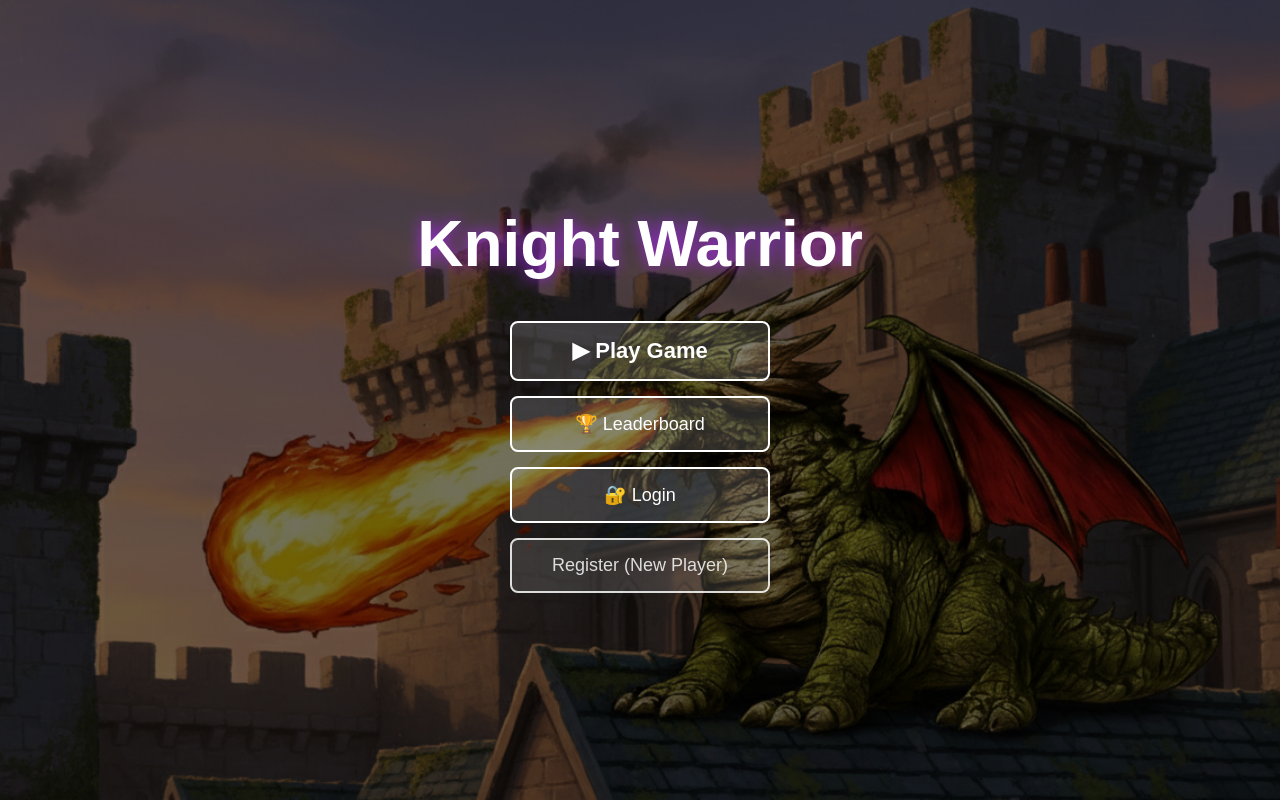
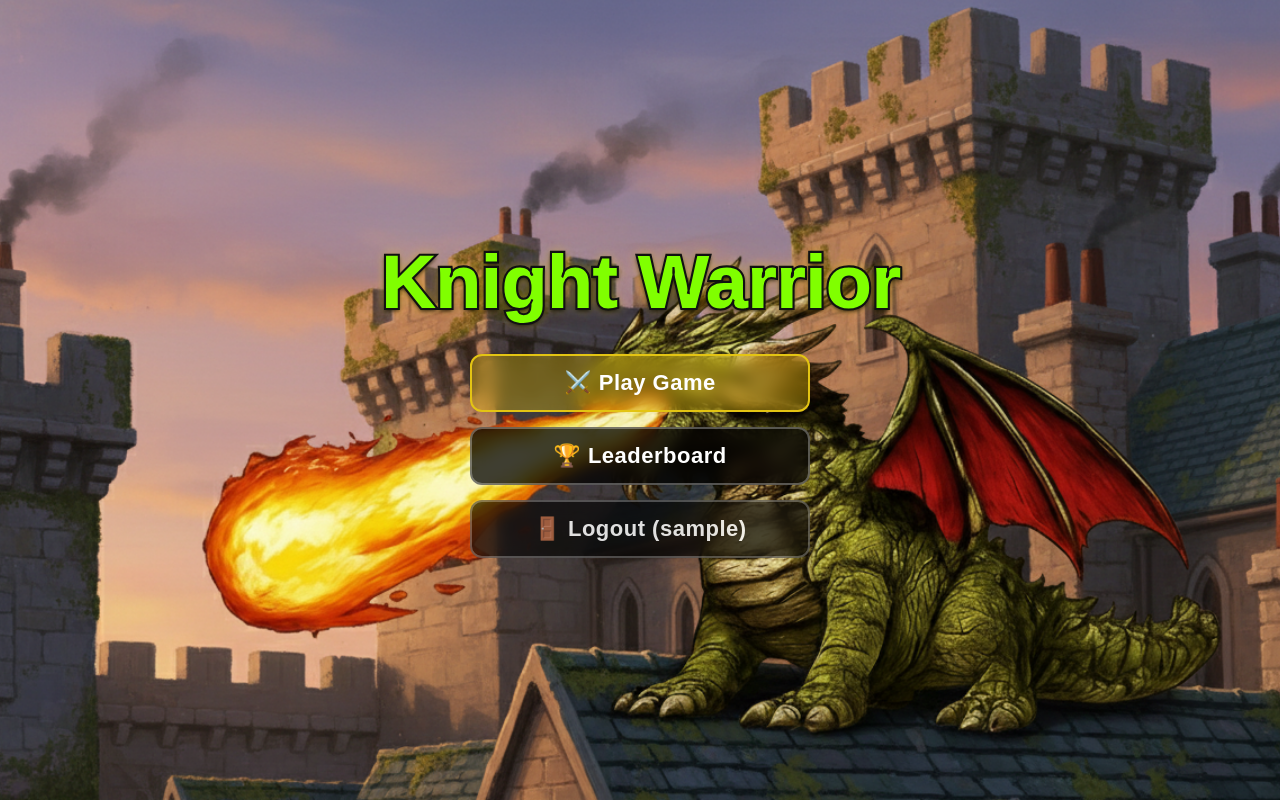
Before and after one commit to RakshatTiwari/browser-game-platform-flask, a Flask app: page / in a window 1280 px wide. Run offline with Flask 3, Linux system fonts and the light colour scheme; the visitor is signed in with stand-in values (Sample User, id 1); parts of the project's set-up code (start-up, migrations or seed data) failed here and were passed over.

Commit message:
Fixing game layout

```diff
--- a/app.py
+++ b/app.py
@@ -1,157 +1,315 @@
+import os
 import sqlite3
-from flask import Flask, render_template, request, redirect, session, url_for
-from werkzeug.security import generate_password_hash, check_password_hash
 
-# --------------------------------------------------
-# APP CONFIGURATION
-# --------------------------------------------------
+from flask import (
+    Flask,
+    render_template,
+    request,
+    redirect,
+    session,
+    url_for
+)
+
+from werkzeug.security import (
+    generate_password_hash,
+    check_password_hash
+)
 
 app = Flask(__name__)
-app.secret_key = "knight-warrior-secret"
+app.secret_key = os.environ.get(
+    "SECRET_KEY",
+    "change-this-secret-key"
+)
 
 DATABASE = "project.db"
 
-# --------------------------------------------------
-# DATABASE CONNECTION HELPER
-# --------------------------------------------------
+
+# -------------------------------
+# DATABASE HELPERS
+# -------------------------------
 
 def get_db():
-    """Connect to SQLite database."""
     conn = sqlite3.connect(DATABASE)
     conn.row_factory = sqlite3.Row
     return conn
 
-# --------------------------------------------------
-# ROUTES
-# --------------------------------------------------
+
+def init_db():
+
+    conn = sqlite3.connect(DATABASE)
+
+    with open("schema.sql", "r") as f:
+        conn.executescript(f.read())
+
+    conn.commit()
+    conn.close()
+
+
+if not os.path.exists(DATABASE):
+    init_db()
+
+
+# -------------------------------
+# HOME
+# -------------------------------
 
 @app.route("/")
 def index():
-    """Landing page."""
-    return render_template("index.html")
 
+    user = session.get("username")
+
+    return render_template(
+        "index.html",
+        user=user
+    )
+
+
+# -------------------------------
+# REGISTER
+# -------------------------------
 
 @app.route("/register", methods=["GET", "POST"])
 def register():
-    """User registration."""
+
     if request.method == "POST":
+
         username = request.form.get("username")
         password = request.form.get("password")
+        confirmation = request.form.get("confirmation")
 
-        if not username or not password:
-            return "Missing username or password"
+        if not username:
+            return render_template(
+                "register.html",
+                error="Username required"
+            )
+
+        if not password:
+            return render_template(
+                "register.html",
+                error="Password required"
+            )
+
+        if password != confirmation:
+            return render_template(
+                "register.html",
+                error="Passwords do not match"
+            )
 
         db = get_db()
-        cur = db.cursor()
 
-        # Check if user already exists
-        cur.execute("SELECT id FROM users WHERE username = ?", (username,))
-        if cur.fetchone():
+        existing = db.execute(
+            "SELECT id FROM users WHERE username = ?",
+            (username,)
+        ).fetchone()
+
+        if existing:
+
             db.close()
-            return "User already exists"
 
-        # Store hashed password
-        hashed = generate_password_hash(password)
-        cur.execute(
-            "INSERT INTO users (username, password) VALUES (?, ?)",
-            (username, hashed)
+            return render_template(
+                "register.html",
+                error="Username already exists"
+            )
+
+        hashed_password = generate_password_hash(
+            password
+        )
+
+        db.execute(
+            """
+            INSERT INTO users
+            (username, password)
+            VALUES (?, ?)
+            """,
+            (username, hashed_password)
         )
 
         db.commit()
         db.close()
 
-        return redirect(url_for("login"))
+        return redirect(
+            url_for("login")
+        )
 
-    return render_template("register.html")
+    return render_template(
+        "register.html"
+    )
 
+
+# -------------------------------
+# LOGIN
+# -------------------------------
 
 @app.route("/login", methods=["GET", "POST"])
 def login():
-    """User login."""
+
     if request.method == "POST":
+
         username = request.form.get("username")
         password = request.form.get("password")
 
         db = get_db()
-        cur = db.cursor()
 
-        cur.execute("SELECT * FROM users WHERE username = ?", (username,))
-        user = cur.fetchone()
+        user = db.execute(
+            """
+            SELECT *
+            FROM users
+            WHERE username = ?
+            """,
+            (username,)
+        ).fetchone()
+
         db.close()
 
-        if user and check_password_hash(user["password"], password):
-            session["user_id"] = user["id"]
-            session["username"] = user["username"]
-            return redirect(url_for("index"))
+        if not user:
 
-        return "Invalid username or password"
+            return render_template(
+                "login.html",
+                error="Invalid username or password"
+            )
 
-    return render_template("login.html")
+        if not check_password_hash(
+            user["password"],
+            password
+        ):
 
+            return render_template(
+                "login.html",
+                error="Invalid username or password"
+            )
+
+        session["user_id"] = user["id"]
+        session["username"] = user["username"]
+
+        return redirect(
+            url_for("game")
+        )
+
+    return render_template(
+        "login.html"
+    )
+
+
+# -------------------------------
+# LOGOUT
+# -------------------------------
 
 @app.route("/logout")
 def logout():
-    """Logout user."""
+
     session.clear()
-    return redirect(url_for("index"))
 
+    return redirect(
+        url_for("index")
+    )
+
+
+# -------------------------------
+# GAME PAGE
+# -------------------------------
 
 @app.route("/game")
 def game():
-    """Game page (login required)."""
+
+    if "user_id" not in session:
+
+        return redirect(
+            url_for("login")
+        )
+
+    return render_template(
+        "game.html"
+    )
+
+
+# -------------------------------
+# SAVE SCORE
+# -------------------------------
+
+@app.route("/save_score", methods=["POST"])
+def save_score():
+
     if "user_id" not in session:
         return redirect(url_for("login"))
 
-    return render_template("game.html")
+    try:
+        score = int(
+            request.form.get(
+                "score",
+                0
+            )
+        )
+    except ValueError:
+        score = 0
 
-
-@app.route("/save_score", methods=["POST"])
-def save_score():
-    """Save score after game over."""
-    if "user_id" not in session:
-        return redirect(url_for("login"))
-
-    score = request.form.get("score")
-    if score is None:
-        return redirect(url_for("game"))
+    score = max(
+        0,
+        min(score, 999999)
+    )
 
     db = get_db()
-    cur = db.cursor()
 
-    cur.execute(
-        "INSERT INTO scores (user_id, score) VALUES (?, ?)",
-        (session["user_id"], score)
+    db.execute(
+        """
+        INSERT INTO scores
+        (
+            user_id,
+            score
+        )
+        VALUES (?, ?)
+        """,
+        (
+            session["user_id"],
+            score
+        )
     )
 
     db.commit()
     db.close()
 
-    return redirect(url_for("leaderboard"))
+    return redirect(
+        url_for("leaderboard")
+    )
 
+# -------------------------------
+# LEADERBOARD
+# -------------------------------
 
 @app.route("/leaderboard")
 def leaderboard():
-    """Show top scores."""
+
     db = get_db()
-    cur = db.cursor()
 
-    cur.execute("""
-        SELECT users.username, scores.score
+    scores = db.execute(
+        """
+        SELECT
+            users.username,
+            MAX(scores.score) AS score
+
         FROM scores
-        JOIN users ON scores.user_id = users.id
-        ORDER BY scores.score DESC
+
+        JOIN users
+        ON users.id = scores.user_id
+
+        GROUP BY users.id
+
+        ORDER BY score DESC
+
         LIMIT 10
-    """)
+        """
+    ).fetchall()
 
-    scores = cur.fetchall()
     db.close()
 
-    return render_template("leaderboard.html", scores=scores)
+    return render_template(
+        "leaderboard.html",
+        scores=scores
+    )
 
 
-# --------------------------------------------------
-# RUN APPLICATION
-# --------------------------------------------------
+# -------------------------------
+# RUN
+# -------------------------------
 
 if __name__ == "__main__":
     app.run(debug=True)
--- a/static/styles.css
+++ b/static/styles.css
@@ -9,7 +9,8 @@
   font-family: Arial, Helvetica, sans-serif;
 }
 
-html, body {
+html,
+body {
   width: 100%;
   height: 100%;
   background-color: #111;
@@ -53,11 +54,10 @@ html, body {
   justify-content: center;
   align-items: center;
   text-align: center;
-}
-
-.game-title {
-    font-size: 48px;
-    margin-bottom: 24px;
+  background: rgba(0,0,0,0.35);
+  backdrop-filter: blur(4px);
+  padding: 40px;
+  border-radius: 20px;
 }
 
 .menu-buttons {
@@ -76,6 +76,16 @@ html, body {
   flex-direction: column;
   justify-content: center;
   align-items: center;
+}
+
+.error-message {
+  background-color: #cc2222;
+  color: #fff;
+  padding: 12px 16px;
+  border-radius: 4px;
+  margin-bottom: 20px;
+  text-align: center;
+  font-weight: bold;
 }
 
 .form-group {
@@ -144,29 +154,49 @@ html, body {
   background-color: #000;
 }
 
-body.landing {
-    margin: 0;
-    height: 100vh;
+.landing-wrapper {
   background: url("/static/assets/thumbnail.png") no-repeat center center fixed;
   background-size: cover;
-    font-family: Arial, sans-serif;
 }
 
 .overlay {
-    width: 100%;
-    height: 100%;
-    background: rgba(0, 0, 0, 0.55);
-    display: flex;
-    flex-direction: column;
-    align-items: center;
-    justify-content: center;
+    min-height: 100vh;
+
+    display:flex;
+    flex-direction:column;
+    align-items:center;
+    justify-content:center;
 }
 
 .game-title {
-    color: #ffffff;
-    font-size: 64px;
-    margin-bottom: 40px;
-    text-shadow: 0 0 15px rgba(176, 38, 255, 0.8);
+    font-size: 72px;
+    font-weight: 1000;
+
+    color: #80ff00;
+
+    -webkit-text-stroke: 2px #111;
+
+    text-shadow:
+        0 2px 4px rgba(0,0,0,0.8),
+        0 0 10px rgba(255,215,0,0.5);
+
+    margin-bottom: 30px;
+    animation: pulseGlow 2s infinite;
+}
+
+@keyframes pulseGlow {
+
+    0% {
+        transform: scale(1);
+    }
+
+    50% {
+        transform: scale(1.04);
+    }
+
+    100% {
+        transform: scale(1);
+    }
 }
 
 .menu {
@@ -176,25 +206,56 @@ body.landing {
 }
 
 .btn {
-    padding: 15px 40px;
-    font-size: 18px;
+    width: 340px;
+
+    padding: 14px;
+
+    font-size: 22px;
+
+    display: flex;
+    align-items: center;
+    justify-content: center;
+
+    color: white;
+
+    border: 2px solid rgba(255,255,255,0.3);
+
+    background: rgba(0,0,0,0.75);
+
+    backdrop-filter: blur(6px);
+
+    border-radius: 12px;
+
+    transition: 0.3s ease;
+
     text-decoration: none;
-    color: white;
-    background: rgba(255, 255, 255, 0.15);
-    border: 2px solid white;
-    border-radius: 8px;
-    text-align: center;
-    transition: 0.3s;
+
+    backdrop-filter: blur(8px);
+
+    letter-spacing: 0.5px;
+
+    font-weight: 800;
 }
 
 .btn:hover {
-    background: #b026ff;
-    border-color: #b026ff;
+    border-color: #1e90ff;
+
+    box-shadow:
+        0 0 12px rgba(30,144,255,0.7),
+        0 0 24px rgba(30,144,255,0.4);
+
+    transform: translateY(-3px);
+    background: rgba(0,0,0,0.85);
 }
 
 .btn.primary {
-    font-size: 22px;
-    font-weight: bold;
+    background: rgba(255,215,0,0.30);
+
+    font-weight: 900;
+
+    border: 2px solid #e3c413;
+
+    color: #fff;
 }
 
 .btn.secondary {
--- a/templates/index.html
+++ b/templates/index.html
@@ -1,31 +1,32 @@
 {% extends "layout.html" %}
 
 {% block body %}
-<body class="landing">
+<div class="landing-wrapper" style="display: flex; flex-direction: column; justify-content: center; align-items: center; min-height: 100vh;">
+  <div class="overlay">
+    <h1 class="game-title">Knight Warrior</h1>
 
-    <div class="overlay">
+    <div class="menu">
+      {% if user %}
+      <a href="{{ url_for('game') }}" class="btn primary"> ⚔️ Play Game </a>
 
-        <h1 class="game-title">Knight Warrior</h1>
+      <a href="{{ url_for('leaderboard') }}" class="btn"> 🏆 Leaderboard </a>
 
-        <div class="menu">
-            <a href="{{ url_for('game') }}" class="btn primary">
-                ▶ Play Game
-            </a>
+      <a href="{{ url_for('logout') }}" class="btn secondary">
+        🚪 Logout ({{ user }})
+      </a>
+      {% else %}
+      <a href="{{ url_for('login') }}" class="btn primary">
+        🔐 Login to Play
+      </a>
 
-            <a href="{{ url_for('leaderboard') }}" class="btn">
-                🏆 Leaderboard
-            </a>
+      <a href="{{ url_for('leaderboard') }}" class="btn"> 🏆 Leaderboard </a>
 
-            <a href="{{ url_for('login') }}" class="btn">
-                🔐 Login
-            </a>
+      <a href="{{ url_for('register') }}" class="btn secondary">
+        📝 Register (New Player)
+      </a>
+      {% endif %}
+    </div>
+  </div>
+</div>
 
-            <a href="{{ url_for('register') }}" class="btn secondary">
-                Register (New Player)
-            </a>
-        </div>
-
-    </div>
-
-</body>
 {% endblock %}
```
Also changed, not shown: schema.sql (+2 -11 lines), static/game.js (+40 -7 lines), templates/login.html (+8 -19 lines), templates/register.html (+16 -15 lines). Lines whose indentation alone changed are shown as unchanged.
